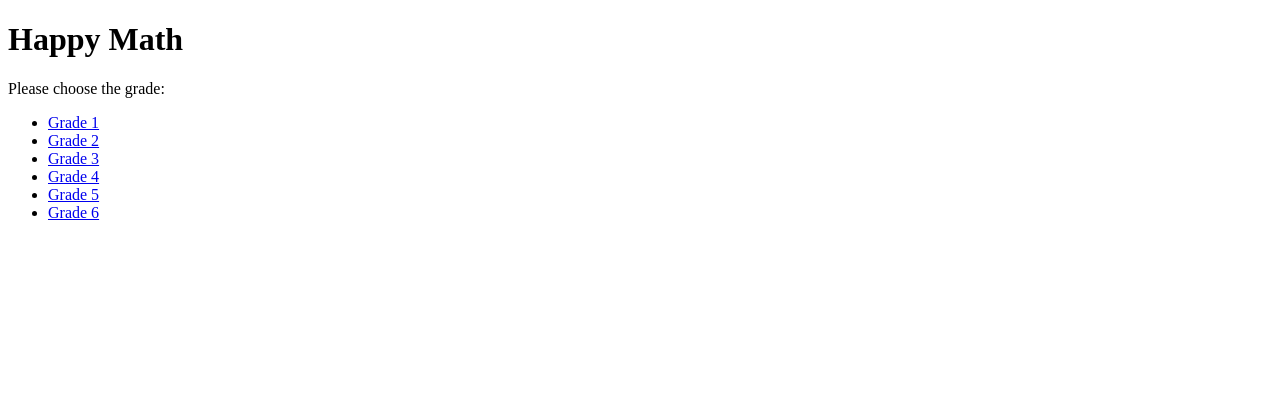
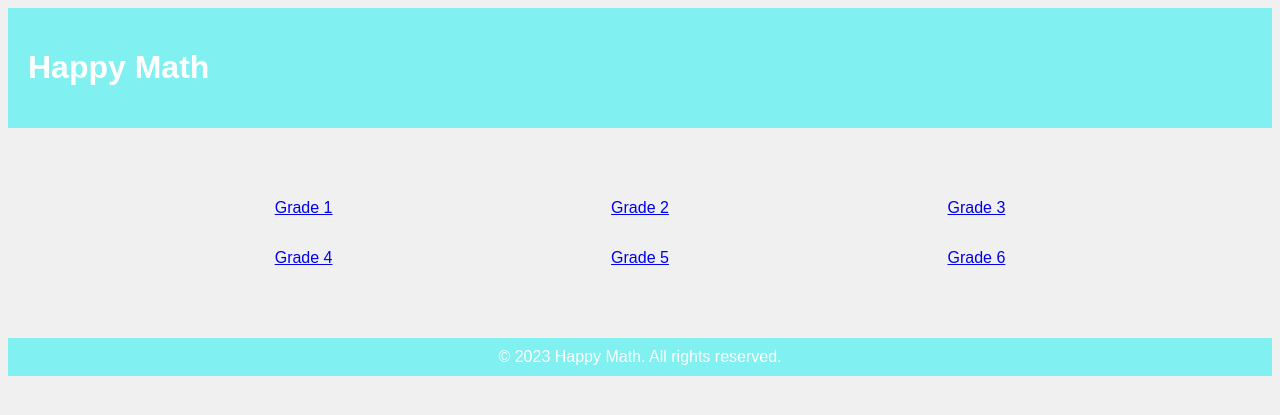
Before and after one commit to markhamwei/myrepos, a Django app: page / in a window 1280 px wide. Shown: the top 415 px of the page. Run offline with Django 4.2, Linux system fonts and the light colour scheme.

Commit message:
Update home page

```diff
--- a/templates/myhome.html
+++ b/templates/myhome.html
@@ -1,18 +1,62 @@
 <!DOCTYPE html>
 <html>
 <head>
-	<title>Happy Math</title>
+  <meta charset="UTF-8">
+  <title>Happy Math</title>
+  <style>
+    body {
+      font-family: Arial, sans-serif;
+      background-color: #f0f0f0;
+	  text-align: center;
+    }
+
+    table {
+      width: 80%;
+      margin: auto;
+    }
+
+	th, td {
+	  padding: 15px;
+	  text-align: center;
+	}
+
+    header {
+      background-color: #80f0f0;
+      color: white;
+      padding: 20px;
+	  text-align: left;
+    }
+
+    footer {
+      background-color: #80f0f0;
+      color: white;
+      padding: 10px;
+      text-align: center;
+    }
+  </style>
 </head>
+
 <body>
-	<h1>Happy Math</h1>
-	<p>Please choose the grade:</p>
-	<ul>
-		<li><a href="/playground/hello/">Grade 1</a></li>
-		<li><a href="https://www.yahoo.com/">Grade 2</a></li>
-		<li><a href="https://www.bing.com/">Grade 3</a></li>
-		<li><a href="https://www.wikipedia.org/">Grade 4</a></li>
-		<li><a href="https://www.amazon.com/">Grade 5</a></li>
-		<li><a href="https://www.github.com/">Grade 6</a></li>
-	</ul>
+  <header>
+    <h1>Happy Math</h1>
+  </header>
+  <br><br><br>
+
+  <table>
+  <tr>
+    <td><a href="/playground/hello/">Grade 1</a></td>
+    <td><a href="https://www.yahoo.com/">Grade 2</a></td>
+    <td><a href="https://www.bing.com/">Grade 3</a></td>
+  </tr>
+  <tr>
+    <td><a href="https://www.wikipedia.org/">Grade 4</td>
+    <td><a href="https://www.amazon.com/">Grade 5</td>
+    <td><a href="https://www.github.com/">Grade 6</td>
+  </tr>
+  </table>
+  <br><br><br>
+  <footer>
+    &copy; 2023 Happy Math. All rights reserved.
+  </footer>
 </body>
 </html>
```
